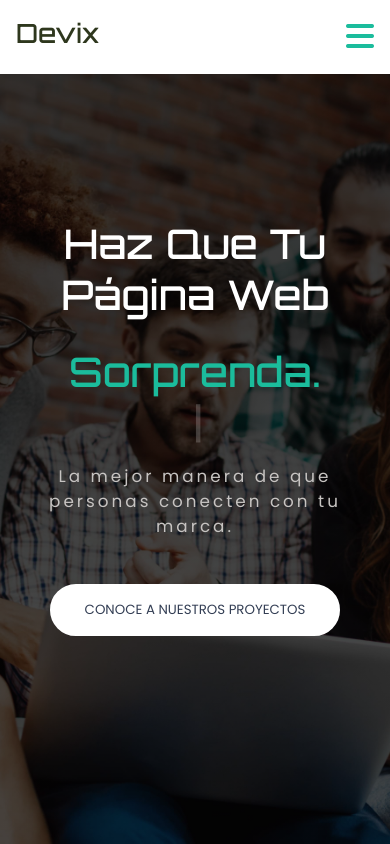
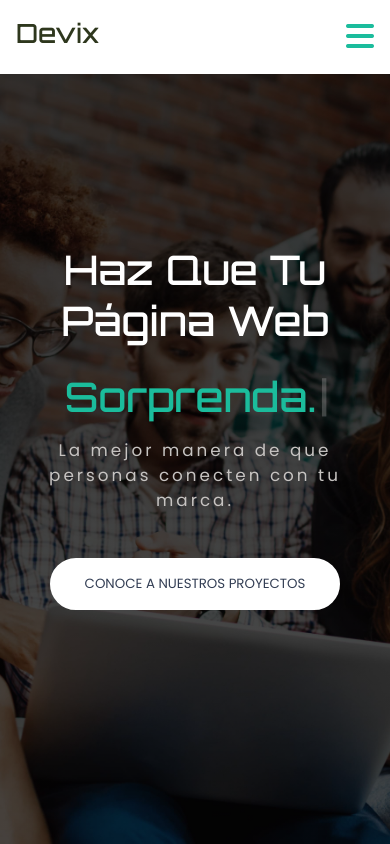
Before and after one commit to frako23/devix, a React (Vite) app: page / in a window 390 px wide. Shown: the top 844 px of the page. Built offline with nearby package versions, Linux system fonts and the light colour scheme; the HTML template or start-up script is replaced by a standard one.

Commit message:
ajuste de cursor dinamico para movil

```diff
--- a/package.json
+++ b/package.json
@@ -7,7 +7,8 @@
     "dev": "vite",
     "build": "vite build",
     "lint": "eslint src --ext js,jsx --report-unused-disable-directives --max-warnings 0",
-    "preview": "vite preview"
+    "preview": "vite preview",
+    "host": "vite --host"
   },
   "dependencies": {
     "@formspree/react": "^2.4.4",
--- a/src/App.jsx
+++ b/src/App.jsx
@@ -113,7 +113,7 @@ function App() {
 
           <h1>
             {" "}
-            <span className="typing">
+            <span className="typing" style={{display: "flex"}}>
               <Typewriter
                 words={[" Impresione.", " Destaque.", " Sorprenda."]}
                 loop
--- a/src/styles/index.css
+++ b/src/styles/index.css
@@ -750,6 +750,9 @@ section{
 .slider{
   margin-inline: 0;
 }
+.typing {
+  display: flex;
+}
 }
 
 @media screen and (min-width: 1200px) {
```
